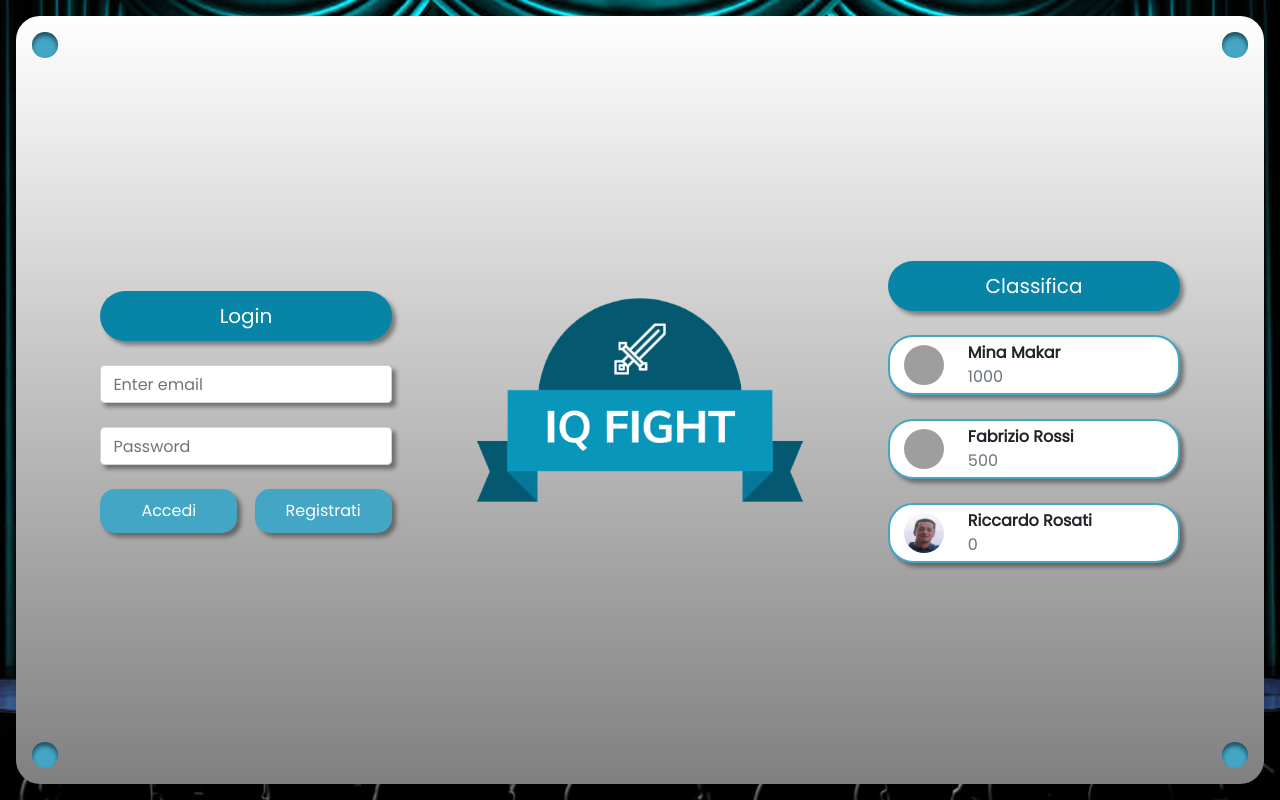
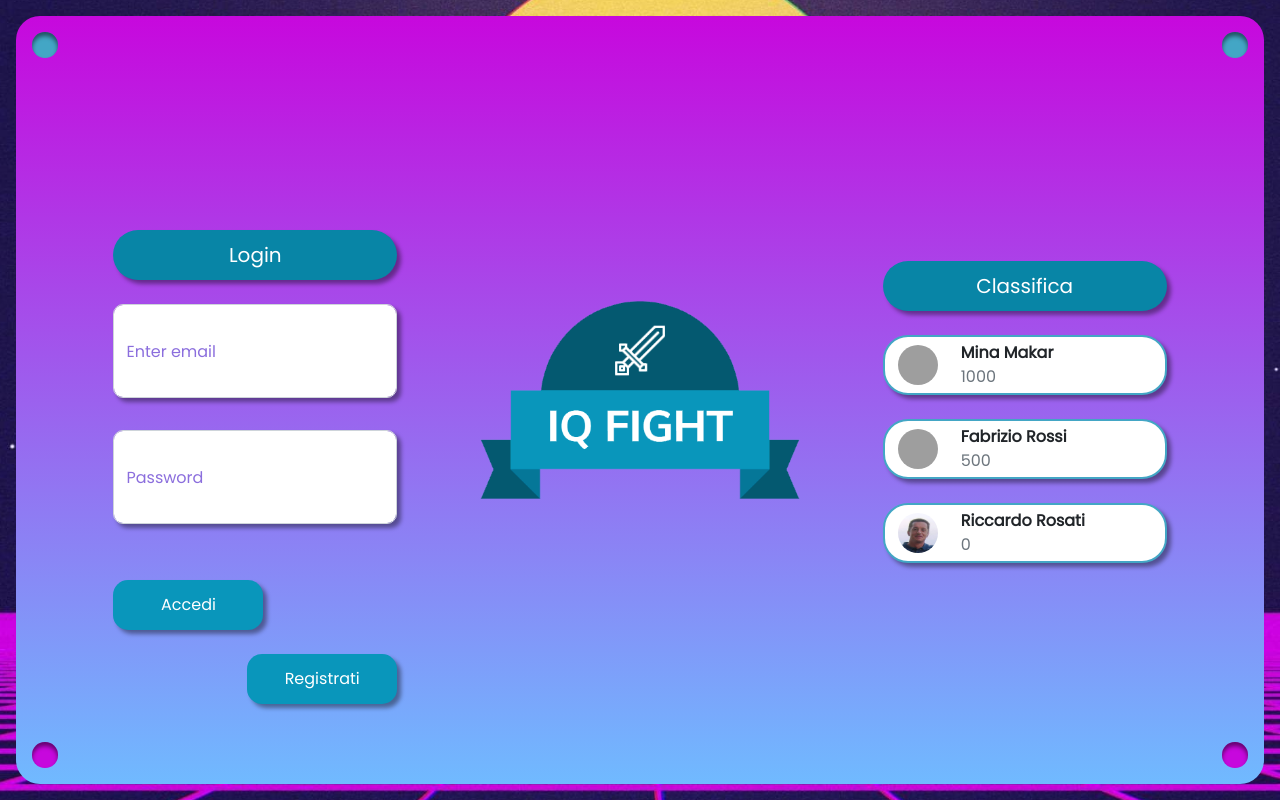
Before and after one commit to MinaMakar97/iqfight, a React (Create React App) app: page /room/1 in a window 1280 px wide. Built offline with nearby package versions, Linux system fonts and the light colour scheme; grey boxes are pictures that could not be loaded.

Commit message:
Modificata interfaccia generale

```diff
--- a/src/App.css
+++ b/src/App.css
@@ -7,7 +7,7 @@ html, body, #root {
 }
 
 body {
-  background-image: url(img/open-stage-blue.jpg);
+  background-image: url(img/sfondo.png);
   background-size: 100% 100vh;
   background-repeat: no-repeat;
   background-attachment: fixed;
@@ -23,13 +23,17 @@ body {
 }
 
 .contenitore-principale {
-  background: linear-gradient(180deg, #FFFFFF 0%, rgba(255, 255, 255, 0) 100%), grey;
+  background: rgb(199,8,221);
+  background: linear-gradient(180deg, rgba(199,8,221,1) 0%, rgba(112,186,255,1) 100%);
   height: 100%;
   max-height: 768px;
   max-width: 1280px;
   border-radius: 24px;
   position: relative;
   padding: 3.5vmax;
+  display: flex;
+  align-items: center;
+  justify-content: center;
 }
 
 @media screen and (max-width: 576px) {
@@ -47,11 +51,11 @@ body {
 
   .contenitore-principale {
     max-height: unset;
+    min-height: 90vh;
   }
 }
 
 .cerchio {
-  background-color: #43A6C5;
   width: 2vw;
   height: 2vw;
   max-width: 40px;
@@ -63,40 +67,47 @@ body {
 }
 
 #cerchio-tl {
+  background-color: #43A6C5;
   top: 0;
   left: 0;
 }
 
 #cerchio-tr {
+  background-color: #43A6C5;
   top: 0;
   right: 0;
 }
 
 #cerchio-bl {
+  background-color: rgba(199,8,221,1);
   bottom: 0;
   left: 0;
 }
 
 #cerchio-br {
+  background-color: rgba(199,8,221,1);
   bottom: 0;
   right: 0;
 }
 
 .contenuto {
   height: 100%;
+  display: flex;
+  align-items: center;
+  justify-content: center;
 }
 
 
-.shadow{
+.shadow {
   box-shadow: 4px 4px 4px rgba(0, 0, 0, 0.4) !important;
 }
 
-.bottone{
-  background-color: #43A6C5;
+.bottone {
+  background-color: #0996BB;
   width: 47%;
   height: 0%;
-  min-width: 100px;
-  min-height: 44px;
+  min-width: 150px;
+  min-height: 50px;
   display:inline-block;
   border-radius: 15px;
   color: white;
@@ -112,6 +123,28 @@ body {
   background-color:  rgb(61, 149, 175);
 }
 
-.bottone:focus{
+.bottone:focus {
   outline: 0;
 }
+
+input.form-control {
+  color: #8B6EDD !important;
+  height: 30% !important;
+  border-radius: 10px;
+  margin: 0em 0em 2em;
+}
+
+input.form-control::placeholder {
+  color: #8B6EDD;
+}
+
+.centra {
+  display: flex;
+  justify-content: center;
+  align-items: center;
+}
+
+.titolo {
+  color: white;
+  font-size: 50px;
+}
```
Also changed, not shown: src/Gioco.js (added, +12 -0 lines), src/img/sfondo.png (added).
